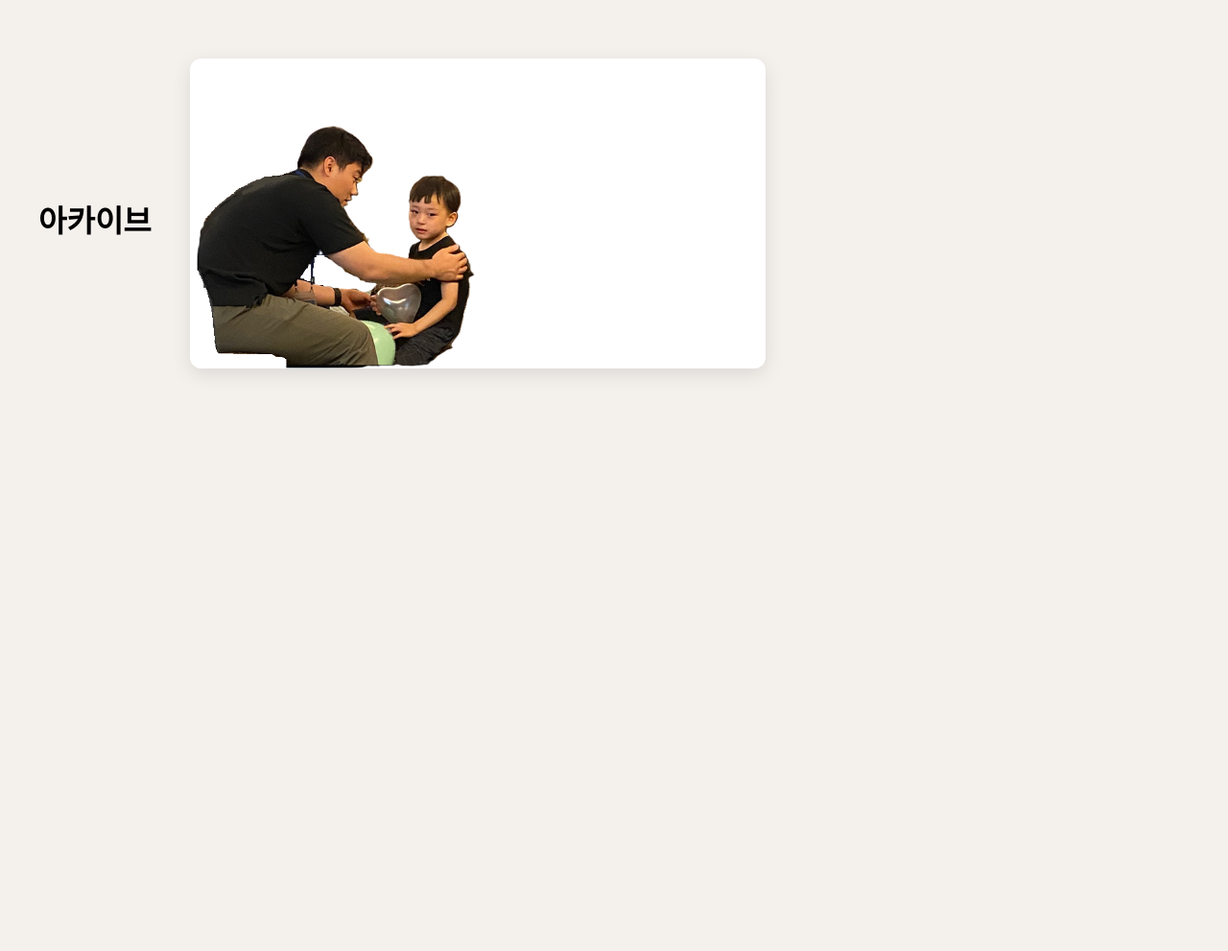
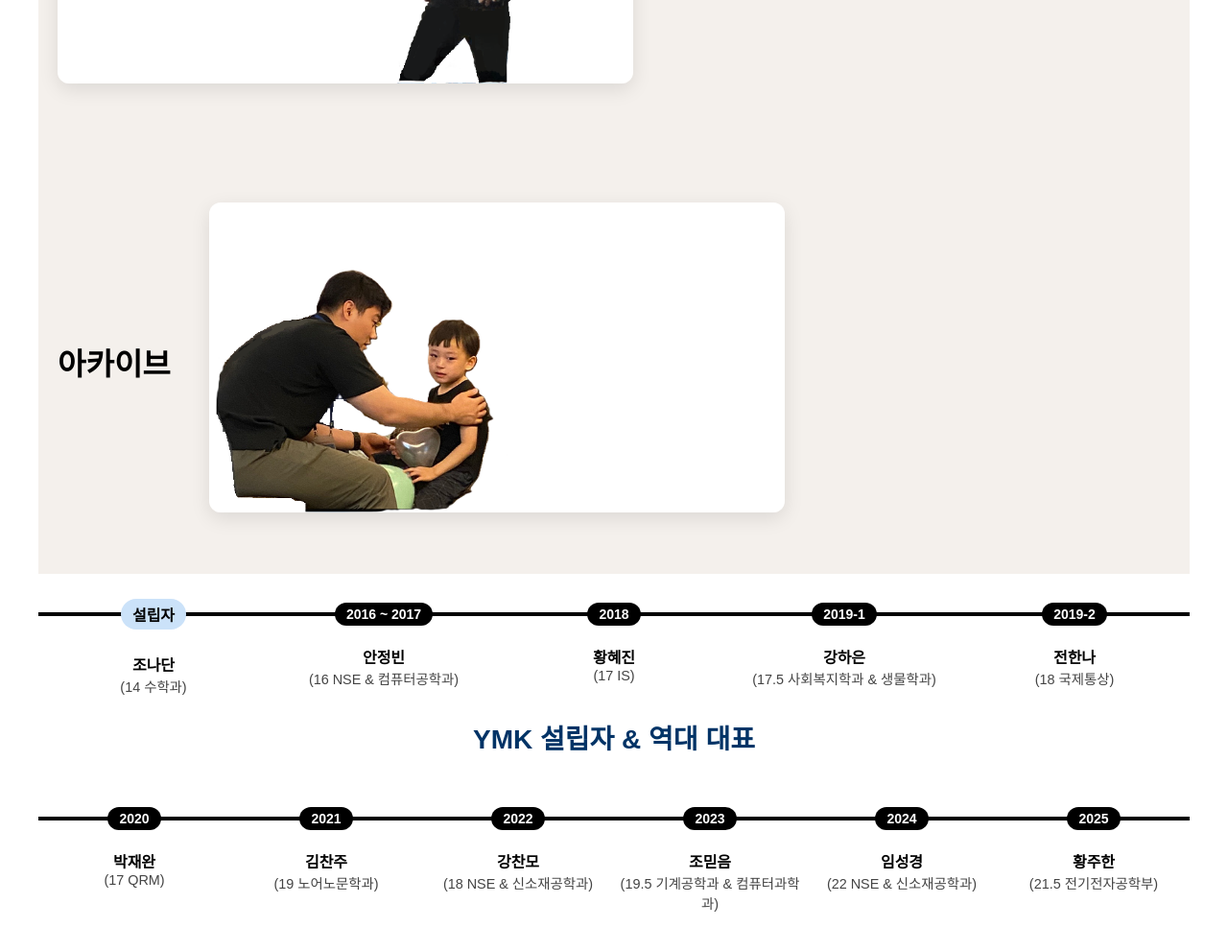
Before and after one commit to davidko0616/web_programming_project, a Flask app: page /history in a window 1280 px wide. Shown: the part 4402-5393 px from the top of the page at 96% size. Before the commit the page ends 4792 px from the top, so only its background shows below. Run offline with Flask 3, Linux system fonts and the light colour scheme; some libraries are stand-ins or nearby versions; some web fonts are replaced.

Commit message:
Added bottom timeline

```diff
--- a/static/history.css
+++ b/static/history.css
@@ -121,3 +121,75 @@ h1 {
     padding-left: 20px;
   }
 }
+
+body {
+      font-family: Arial, sans-serif;
+      background: #fff;
+      padding: 40px;
+    }
+    .timeline {
+      position: relative;
+      display: flex;
+      justify-content: space-between;
+      align-items: flex-start;
+      flex-wrap: wrap;
+      max-width: 1200px;
+      margin: 0 auto;
+    }
+    .timeline::before {
+      content: '';
+      position: absolute;
+      top: 40px;
+      left: 0;
+      width: 100%;
+      height: 4px;
+      background: black;
+      z-index: 0;
+    }
+    .entry {
+      text-align: center;
+      position: relative;
+      flex: 1;
+      min-width: 100px;
+      z-index: 1;
+    }
+    .entry .label {
+      display: inline-block;
+      background: black;
+      color: white;
+      padding: 4px 12px;
+      border-radius: 20px;
+      font-weight: bold;
+      position: relative;
+      top: 30px; /* Lowered to match the horizontal line */
+      z-index: 2;
+    }
+
+    .entry .founder {
+      background: #cbe2f9;
+      color: black;
+      border-radius: 20px;
+      padding: 4px 12px;
+      display: inline-block;
+      font-weight: bold;
+      position: relative;
+      top: 26px;
+      z-index: 2;
+    }
+
+    .entry .name {
+      font-weight: bold;
+      margin-top: 50px;
+    }
+    .entry .info {
+      font-size: 0.9em;
+      color: #444;
+    }
+
+   .timeline-bottom-title {
+      text-align: center;
+      font-size: 28px;
+      font-weight: bold;
+      margin-bottom: 60px 0 40px;
+      color: #003366;
+    }
--- a/templates/history.html
+++ b/templates/history.html
@@ -108,7 +108,7 @@
 <section class="feature-section">
   <div class="feature-container">
     <div class="feature-image">
-      <img src="your-image.png" alt="Image Here" />
+      <img src="../static/pictures/연제 수정 사진.png" alt="Image Here" />
     </div>
     <div class="feature-text">
       <h2>회계</h2>
@@ -132,7 +132,7 @@
 <section class="feature-section">
   <div class="feature-container">
     <div class="feature-image">
-      <img src="your-image.png" alt="Image Here" />
+      <img src="../static/pictures/아론 수정 사진.png" alt="Image Here" />
     </div>
     <div class="feature-text">
       <h2>공지</h2>
@@ -156,7 +156,7 @@
 <section class="feature-section">
   <div class="feature-container">
     <div class="feature-image">
-      <img src="your-image.png" alt="Image Here" />
+      <img src="../static/pictures/찬혁 수정 사진.png" alt="Image Here" />
     </div>
     <div class="feature-text">
       <h2>송도임원</h2>
@@ -172,7 +172,7 @@
       <p></p>
     </div>
     <div class="feature-image">
-      <img src="your-image.png" alt="Image Here" />
+      <img src="../static/pictures/시온 수정 사진.png" alt="Image Here" />
     </div>
   </div>
 </section>
@@ -180,7 +180,7 @@
 <section class="feature-section">
   <div class="feature-container">
     <div class="feature-image">
-      <img src="your-image.png" alt="Image Here" />
+      <img src="../static/pictures/영광 수정 사진.png" alt="Image Here" />
     </div>
     <div class="feature-text">
       <h2>임형언니</h2>
@@ -201,6 +201,69 @@
   </div>
 </section>
 
+<div class="timeline">
+    <div class="entry">
+      <div class="founder">설립자</div>
+      <div class="name">조나단</div>
+      <div class="info">(14 수학과)</div>
+    </div>
+    <div class="entry">
+      <div class="label">2016 ~ 2017</div>
+      <div class="name">안정빈</div>
+      <div class="info">(16 NSE & 컴퓨터공학과)</div>
+    </div>
+    <div class="entry">
+      <div class="label">2018</div>
+      <div class="name">황혜진</div>
+      <div class="info">(17 IS)</div>
+    </div>
+    <div class="entry">
+      <div class="label">2019-1</div>
+      <div class="name">강하은</div>
+      <div class="info">(17.5 사회복지학과 & 생물학과)</div>
+    </div>
+    <div class="entry">
+      <div class="label">2019-2</div>
+      <div class="name">전한나</div>
+      <div class="info">(18 국제통상)</div>
+    </div>
+  </div>
+
+  <h2 class="timeline-bottom-title">YMK 설립자 & 역대 대표</h2>
+
+  <div class="timeline timeline-bottom">
+    <div class="entry">
+      <div class="label">2020</div>
+      <div class="name">박재완</div>
+      <div class="info">(17 QRM)</div>
+    </div>
+    <div class="entry">
+      <div class="label">2021</div>
+      <div class="name">김찬주</div>
+      <div class="info">(19 노어노문학과)</div>
+    </div>
+    <div class="entry">
+      <div class="label">2022</div>
+      <div class="name">강찬모</div>
+      <div class="info">(18 NSE & 신소재공학과)</div>
+    </div>
+    <div class="entry">
+      <div class="label">2023</div>
+      <div class="name">조믿음</div>
+      <div class="info">(19.5 기계공학과 & 컴퓨터과학과)</div>
+    </div>
+    <div class="entry">
+      <div class="label">2024</div>
+      <div class="name">임성경</div>
+      <div class="info">(22 NSE & 신소재공학과)</div>
+    </div>
+    <div class="entry">
+      <div class="label">2025</div>
+      <div class="name">황주한</div>
+      <div class="info">(21.5 전기전자공학부)</div>
+    </div>
+  </div>
+
 <script>
   const items = document.querySelectorAll('.timeline-item');
   const sections = document.querySelectorAll('.content-section');
```
Also changed, not shown: static/pictures/아론 배경 수정 사진.png (added), static/pictures/아론 수정 사진.png (added), static/pictures/영광 배경 수정 사진.png (added), static/pictures/영광 수정 사진.png (added), static/pictures/찬혁 배경 수정 사진.png (added).
